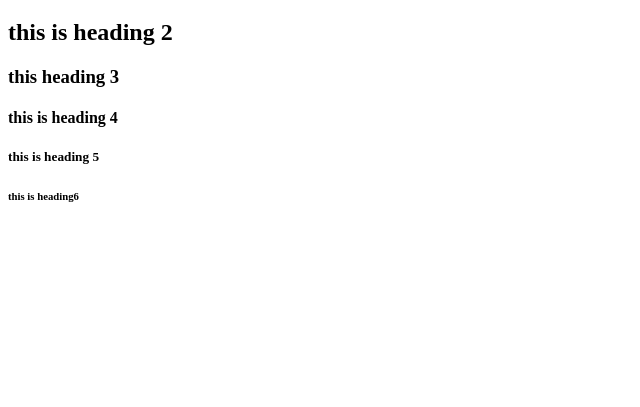
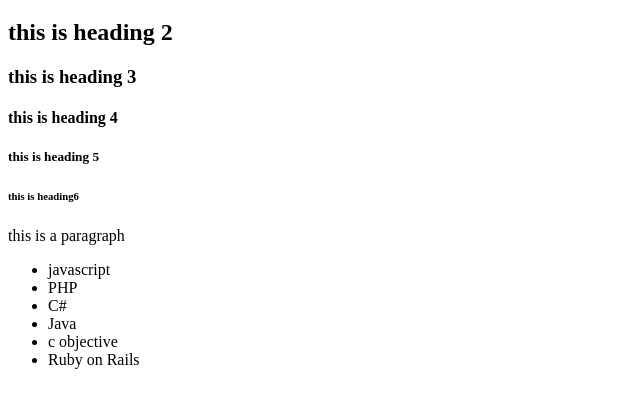
Before and after one commit to abahsimon/My-first-webpage, a plain HTML site: page index.html in a window 1280 px wide. Shown: the part 61-468 px from the top of the page, without its empty margins (0-640 px from the left). Drawn offline with Linux system fonts and the light colour scheme.

Commit message:
add li tages to list programming languages

```diff
--- a/index.html
+++ b/index.html
@@ -9,11 +9,19 @@
 <body>
 <h1>this is heading 1</h1>
 <h2>this is heading 2</h2>
-<h3>this heading 3</h3>
+<h3>this is heading 3</h3>
 <h4>this is heading 4</h4>
 <h5>this is heading 5</h5>
 <h6>this is heading6</h6>
-
+<p>this is a paragraph</p>
+<ul>
+    <li>javascript</li>
+    <li>PHP</li>
+    <li>C#</li>
+    <LI>Java</LI>
+    <li>c objective</li>
+    <li>Ruby on Rails</li>
+</ul>
 
 </body>
 </html>
```
